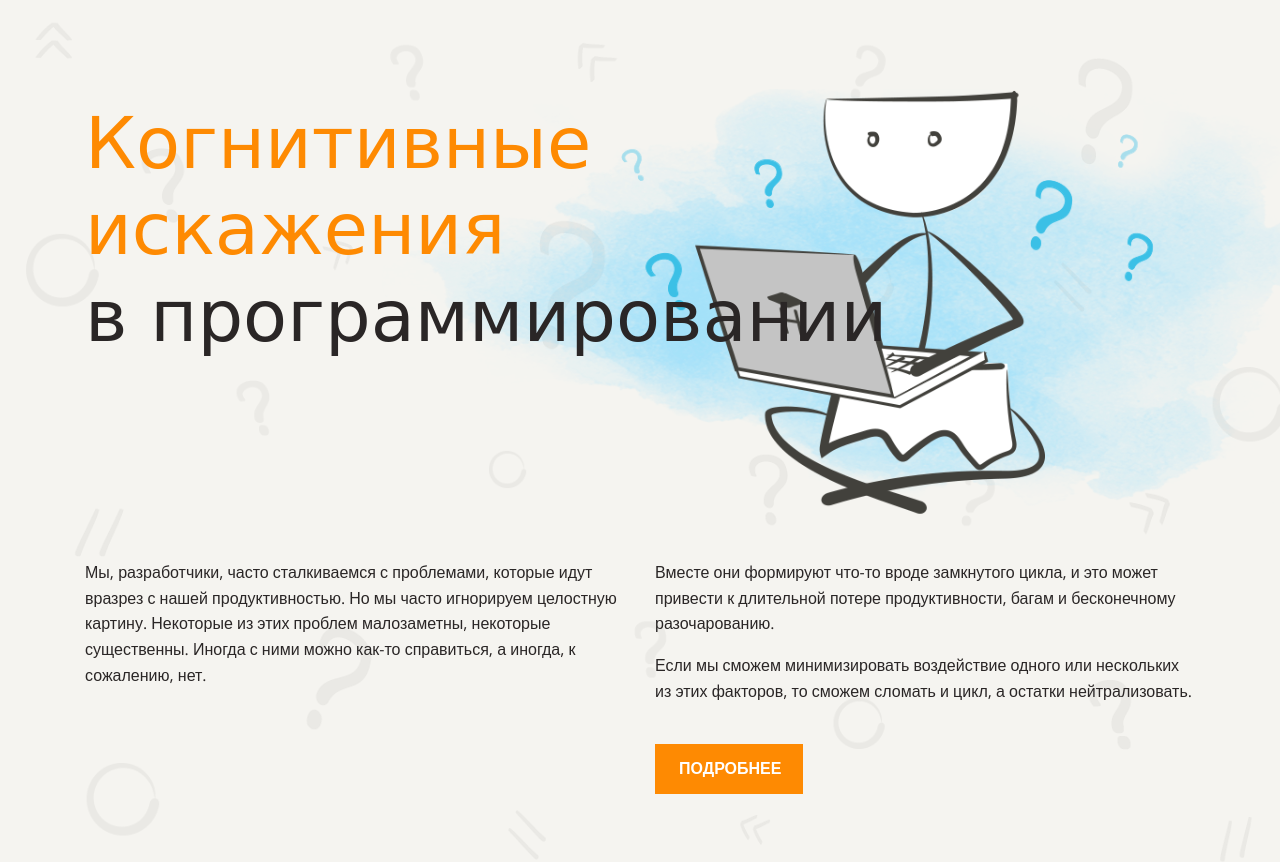
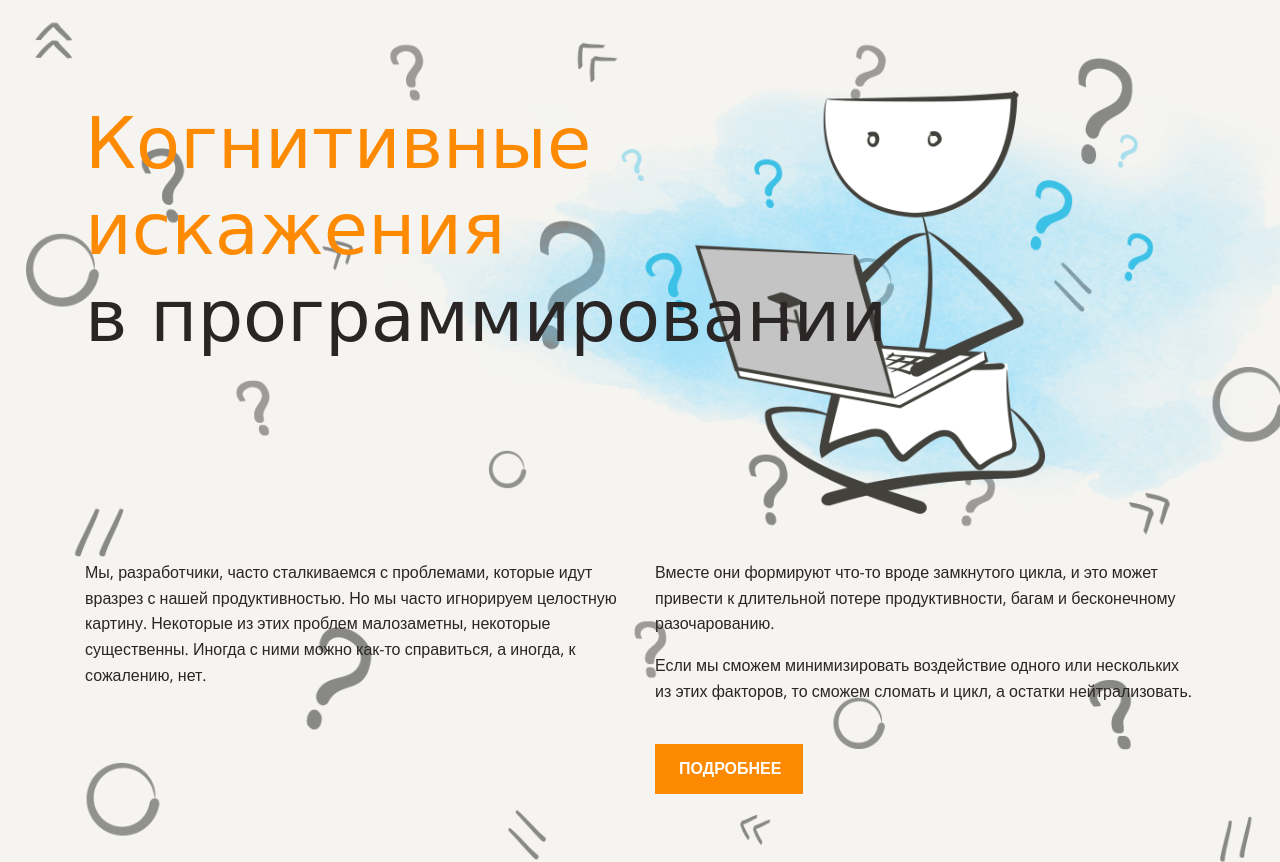
Before and after one commit to iKanzo/layout-designer-project-58, a website: page src/index.html in a window 1280 px wide. Shown: the top 862 px of the page. Drawn offline with nearby package versions, Linux system fonts and the light colour scheme; files that its build step writes are made by us from their sources; a web font is replaced by a local one.

Commit message:
Update style.css

```diff
--- a/src/styles/style.css
+++ b/src/styles/style.css
@@ -91,7 +91,7 @@ h3 {
   left: 0;
   width: 100%;
   height: 100%;
-  opacity: 0.06;
+  opacity: 0.6;
 
 }
 
```
